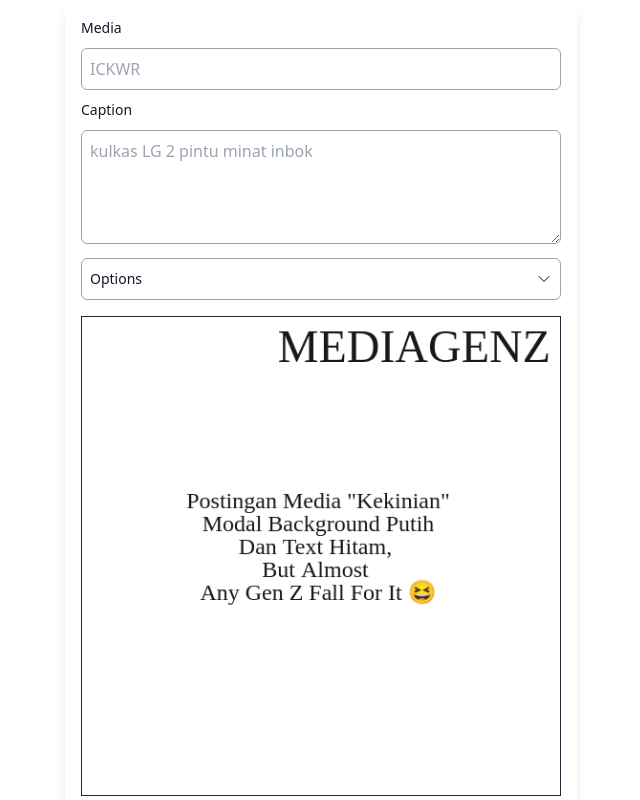
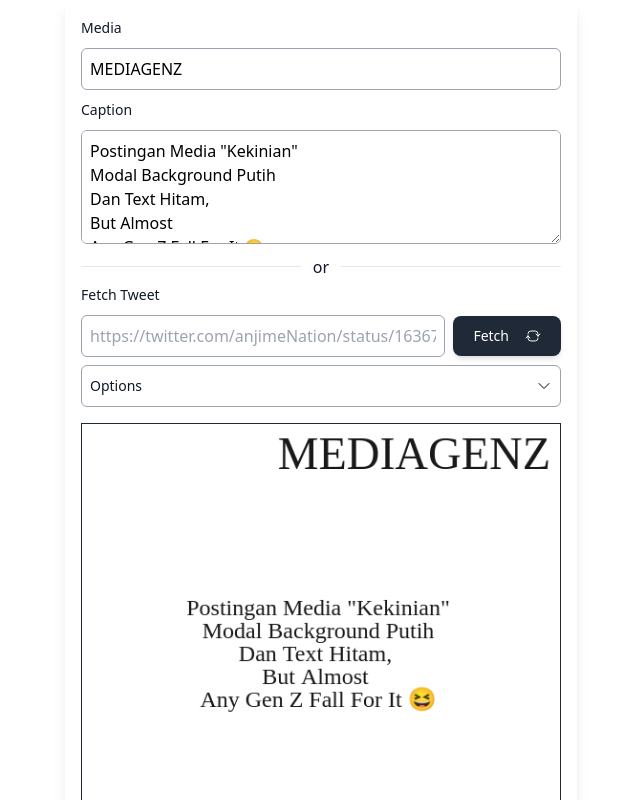
Before and after one commit to dotslashf/postingan-media-genz, a Next.js app: page / in a window 1280 px wide. Shown: the top 800 px of the page, without its empty margins (319-959 px from the left). Built offline with nearby package versions, Linux system fonts and the light colour scheme.

Commit message:
add fetch tweet

```diff
--- a/src/components/Canvas.tsx
+++ b/src/components/Canvas.tsx
@@ -71,7 +71,6 @@
     const metrics = ctx.measureText(text);
     const fontHeight =
       metrics.actualBoundingBoxAscent + metrics.actualBoundingBoxDescent;
-    console.log(metrics, fontHeight);
 
     if (props.mediaPosition.includes("r")) ctx.textAlign = "right";
     if (props.mediaPosition.includes("l")) ctx.textAlign = "left";
--- /dev/null
+++ b/src/pages/api/tweet/[id].ts
@@ -0,0 +1,45 @@
+import type { NextApiRequest, NextApiResponse } from "next";
+
+const bearerToken = process.env.TWITTER_BEARER_TOKEN;
+const endpointURL = "https://api.twitter.com/2/tweets/";
+
+type ObjectTweet = {
+  data: {
+    id: string;
+    text: string;
+    created_at: string;
+    author_id: string;
+    edit_history_tweet_ids: string[];
+  };
+  includes: {
+    users: {
+      id: string;
+      username: string;
+      name: string;
+    }[];
+  };
+};
+
+export default async function handler(
+  req: NextApiRequest,
+  res: NextApiResponse
+) {
+  const request = await fetch(
+    `${endpointURL}${req.query.id}?tweet.fields=created_at&expansions=author_id&user.fields=username`,
+    {
+      method: "GET",
+      headers: {
+        Authorization: `Bearer ${bearerToken}`,
+      },
+    }
+  );
+  const response = (await request.json()) as ObjectTweet;
+  const cleanText = response.data.text.replace(
+    /(?:https?|ftp):\/\/[\n\S]+/g,
+    ""
+  );
+  return res.status(200).json({
+    text: cleanText,
+    username: response.includes.users[0].username,
+  });
+}
--- a/src/pages/index.tsx
+++ b/src/pages/index.tsx
@@ -19,6 +19,22 @@
     media: 48,
     caption: 24,
   });
+  const [tweetToFetch, setTweetToFetch] = React.useState("");
+  const [isLoading, setIsLoading] = React.useState(false);
+
+  const fetchHandler = async () => {
+    setIsLoading(true);
+    const tweetId = tweetToFetch.split("/").pop();
+    fetch("/api/tweet/" + tweetId).then((res) => {
+      setIsLoading(false);
+      if (res.ok) {
+        res.json().then((data) => {
+          setMediaText(data.username);
+          setCaption(data.text);
+        });
+      }
+    });
+  };
 
   return (
     <>
@@ -43,6 +59,7 @@
                 name="media"
                 className="w-full px-2 py-2 rounded-md border-gray-400 border"
                 placeholder="ICKWR"
+                value={mediaText}
                 onChange={(e) => setMediaText(e.target.value)}
               />
             </div>
@@ -62,9 +79,56 @@
               rows={4}
               className="w-full px-2 py-2 rounded-md border-gray-400 border"
               placeholder="kulkas LG 2 pintu minat inbok"
-              defaultValue={""}
+              value={caption}
               onChange={(e) => setCaption(e.target.value)}
             />
+          </div>
+        </div>
+        <div className="inline-flex items-center justify-center w-full">
+          <hr className="w-full h-px my-2 bg-gray-200 border-0 dark:bg-gray-700" />
+          <span className="absolute px-3 font-medium text-gray-900 -translate-x-1/2 bg-white left-1/2 ">
+            or
+          </span>
+        </div>
+        <div className="flex gap-x-4">
+          <div className="w-full">
+            <label
+              htmlFor="fetchTweet"
+              className="block text-sm font-medium leading-6 text-gray-900"
+            >
+              Fetch Tweet
+            </label>
+            <div className="mt-2 flex items-center space-x-2">
+              <input
+                id="fetchTweet"
+                name="fetchTweet"
+                className="w-full px-2 py-2 rounded-md border-gray-400 border"
+                placeholder="https://twitter.com/anjimeNation/status/1636783962562629632?s=20"
+                onChange={(e) => setTweetToFetch(e.target.value)}
+              />
+              <button
+                type="button"
+                className="focus:outline-none text-white bg-gray-800 hover:bg-gray-900 focus:ring-4 focus:ring-gray-300 font-medium rounded-lg text-sm px-5 py-2.5 mr-2 flex items-center shadow-md "
+                onClick={fetchHandler}
+              >
+                Fetch
+                <svg
+                  fill="none"
+                  stroke="currentColor"
+                  strokeWidth={1.5}
+                  viewBox="0 0 24 24"
+                  xmlns="http://www.w3.org/2000/svg"
+                  aria-hidden="true"
+                  className={`ml-4 w-4 h-4 ${isLoading ? "animate-spin" : ""}`}
+                >
+                  <path
+                    strokeLinecap="round"
+                    strokeLinejoin="round"
+                    d="M19.5 12c0-1.232-.046-2.453-.138-3.662a4.006 4.006 0 00-3.7-3.7 48.678 48.678 0 00-7.324 0 4.006 4.006 0 00-3.7 3.7c-.017.22-.032.441-.046.662M19.5 12l3-3m-3 3l-3-3m-12 3c0 1.232.046 2.453.138 3.662a4.006 4.006 0 003.7 3.7 48.656 48.656 0 007.324 0 4.006 4.006 0 003.7-3.7c.017-.22.032-.441.046-.662M4.5 12l3 3m-3-3l-3 3"
+                  />
+                </svg>
+              </button>
+            </div>
           </div>
         </div>
         <Disclosure>
```
